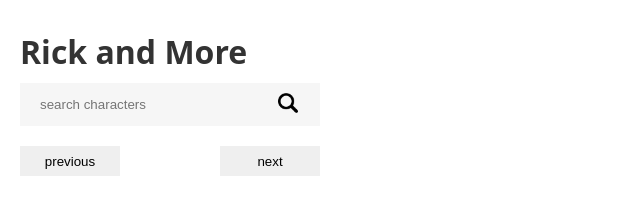
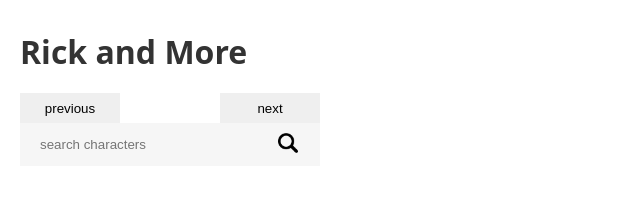
Before and after one commit to cc-co-code/leo-cece-ricky-and-morty, a website with bundled scripts: page index.html in a window 1280 px wide. Shown: the whole page, without its empty margins (0-640 px from the left). Built offline with nearby package versions, Linux system fonts and the light colour scheme; no server answers.

Commit message:
search bar component refactory

```diff
--- a/components/search-bar/search-bar.js
+++ b/components/search-bar/search-bar.js
@@ -0,0 +1,28 @@
+export function createSearchBar(onSubmit) {
+    const searchBar = document.createElement("div")
+    searchBar.classList.add("search-bar-container")
+    searchBar.setAttribute("data-js","search-bar-container")
+    searchBar.innerHTML = `
+        <form action="" class="search-bar" data-js="search-bar">
+          <input
+            name="query"
+            class="search-bar__input"
+            type="text"
+            placeholder="search characters"
+            aria-label="character name"
+          />
+          <button class="search-bar__button" aria-label="search for character">
+            <img
+              class="search-bar__icon"
+              src="assets/magnifying-glass.png"
+              alt=""
+            />
+          </button>
+        </form>
+`
+    document.body.append(searchBar)
+
+    searchBar.addEventListener("submit", onSubmit)
+
+    return searchBar
+}
--- a/index.html
+++ b/index.html
@@ -12,24 +12,6 @@
   <body>
     <h1 class="title">Rick and More</h1>
     <main>
-      <div class="search-bar-container" data-js="search-bar-container">
-        <form action="" class="search-bar" data-js="search-bar">
-          <input
-            name="query"
-            class="search-bar__input"
-            type="text"
-            placeholder="search characters"
-            aria-label="character name"
-          />
-          <button class="search-bar__button" aria-label="search for character">
-            <img
-              class="search-bar__icon"
-              src="assets/magnifying-glass.png"
-              alt=""
-            />
-          </button>
-        </form>
-      </div>
       <ul class="card-container" data-js="card-container">
       </ul>
     </main>
--- a/index.js
+++ b/index.js
@@ -1,9 +1,11 @@
 import { createCharacterCard } from "./components/card/card.js";
+import { createSearchBar } from "./components/search-bar/search-bar.js"
 
 // States
 let maxPage = 1; /// should be updated according to API fetch
 let page = 1; //should be increase - decrease with button addEventListener
 let searchQuery = "";
+
 
 
 const cardContainer = document.querySelector('[data-js="card-container"]');
@@ -16,6 +18,19 @@ const prevButton = document.querySelector('[data-js="button-prev"]');
 const nextButton = document.querySelector('[data-js="button-next"]');
 const pagination = document.querySelector('[data-js="pagination"]');
 
+//Initialize components
+createSearchBar(onSubmit)
+
+function onSubmit(event) {
+    event.preventDefault();
+    const formData = new FormData(event.target);
+    const data = Object.fromEntries(formData)
+    searchQuery = data.query
+
+    cardContainer.innerHTML = ``;
+    console.log("Submit:", searchQuery)
+    fetchCharacters(searchQuery)
+}
 
 //API INTEGRATION - FETCH DATA
 
@@ -68,16 +83,3 @@ nextButton.addEventListener("click", () => {
     fetchCharacters()
   }
 })
-
-//Search Bar
-
-searchBar.addEventListener("submit", (event) => {
-  event.preventDefault();
-  const formData = new FormData(event.target);
-  const data = Object.fromEntries(formData)
-  searchQuery = data.query
-
-  cardContainer.innerHTML = ``;
-  console.log("Submit:", searchQuery)
-  fetchCharacters()
-})
```
